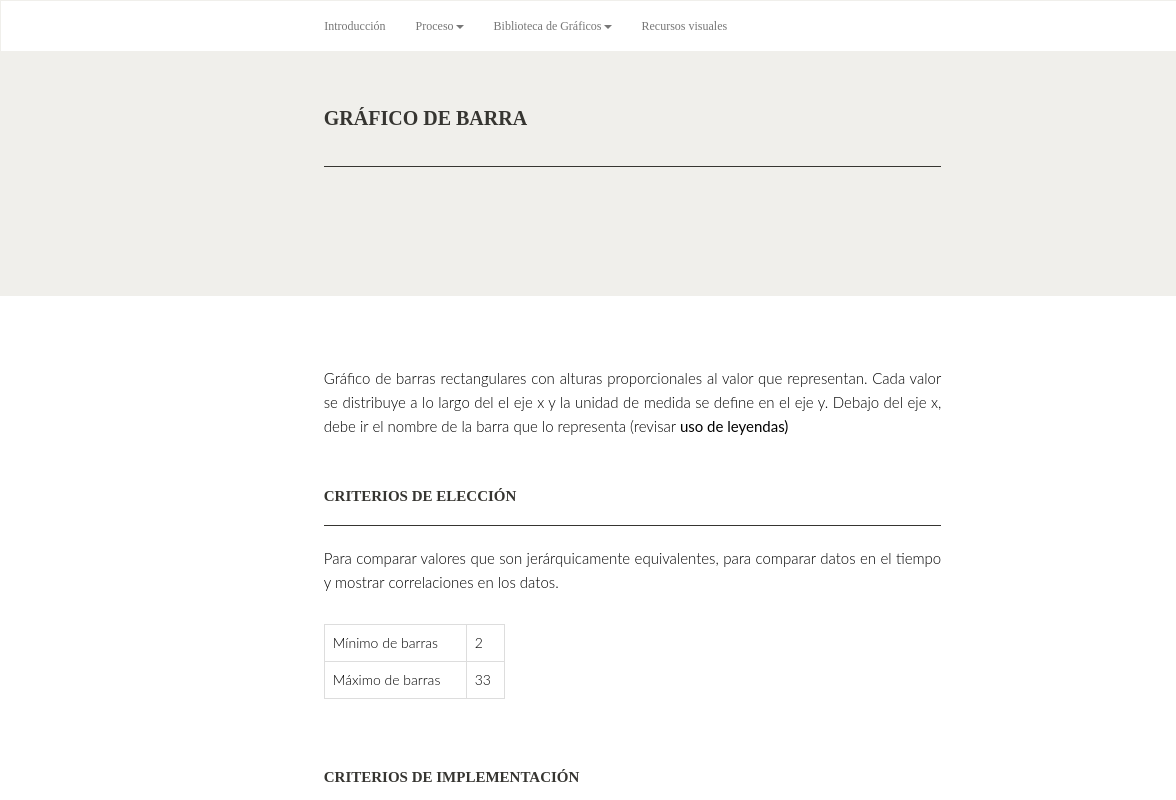
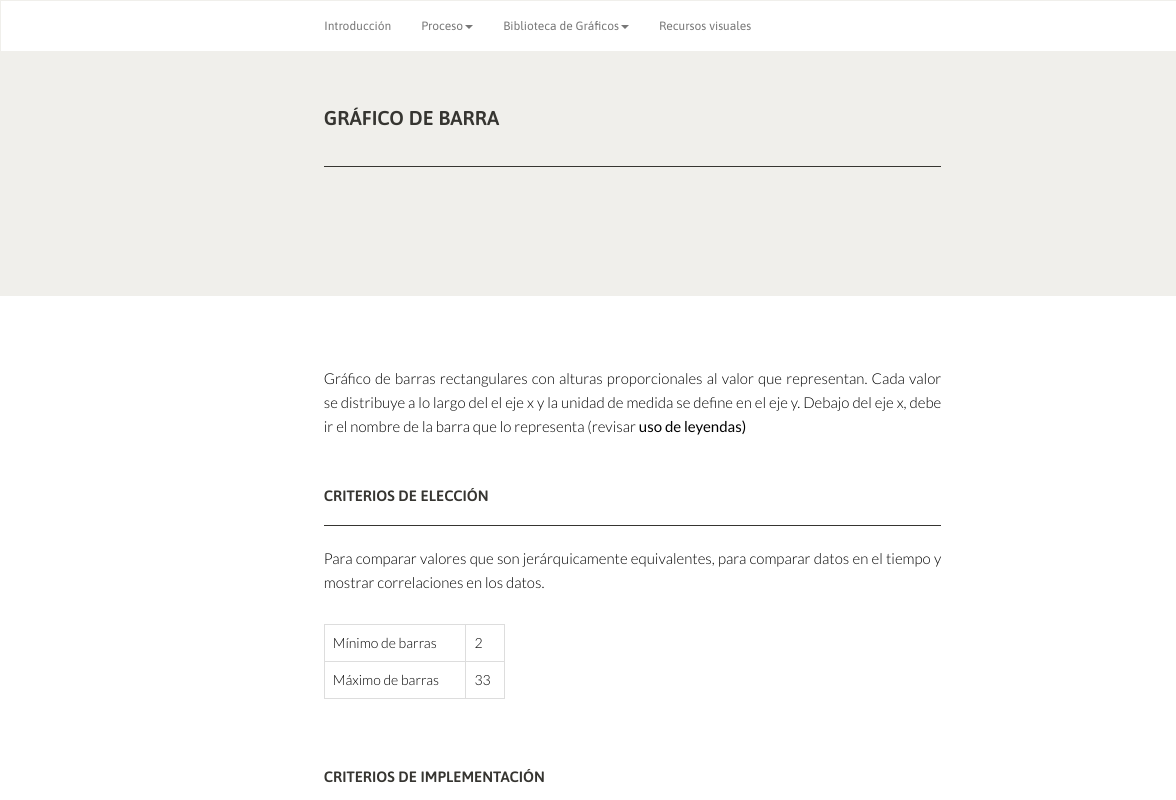
Before and after one commit to karihigh/manual_cadem, a plain HTML site: page barra.html in a window 1280 px wide. Shown: the top 800 px of the page, 0-1176 px from the left. Drawn offline with Linux system fonts and the light colour scheme.

Commit message:
font fix

```diff
--- a/barra.html
+++ b/barra.html
@@ -8,6 +8,8 @@
     <link href="css/bootstrap.min.css" rel="stylesheet">
     <link href="css/custom.css" rel="stylesheet">
     <link rel='shortcut icon' type='image/x-icon' href="favicon.ico"/>
+    <link href="https://fonts.googleapis.com/css?family=Asap:400,500,600,700" rel="stylesheet">
+    <link href="https://fonts.googleapis.com/css?family=Lato:300,400,700" rel="stylesheet">
 </head>
 <body>
   <nav class="navbar navbar-default navbar-fixed-top" role="navigation">
```
